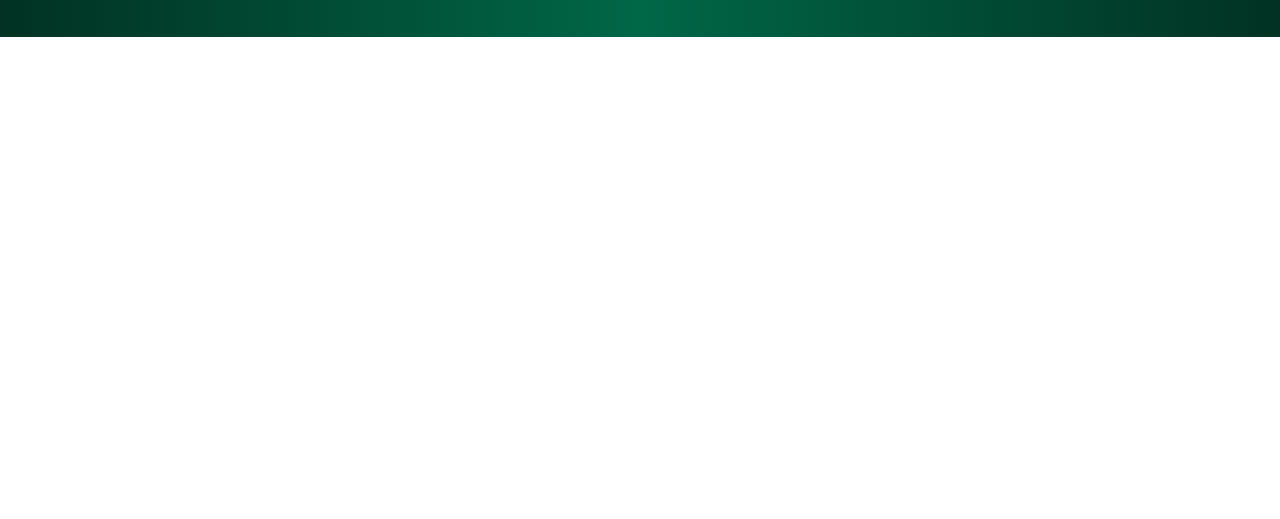
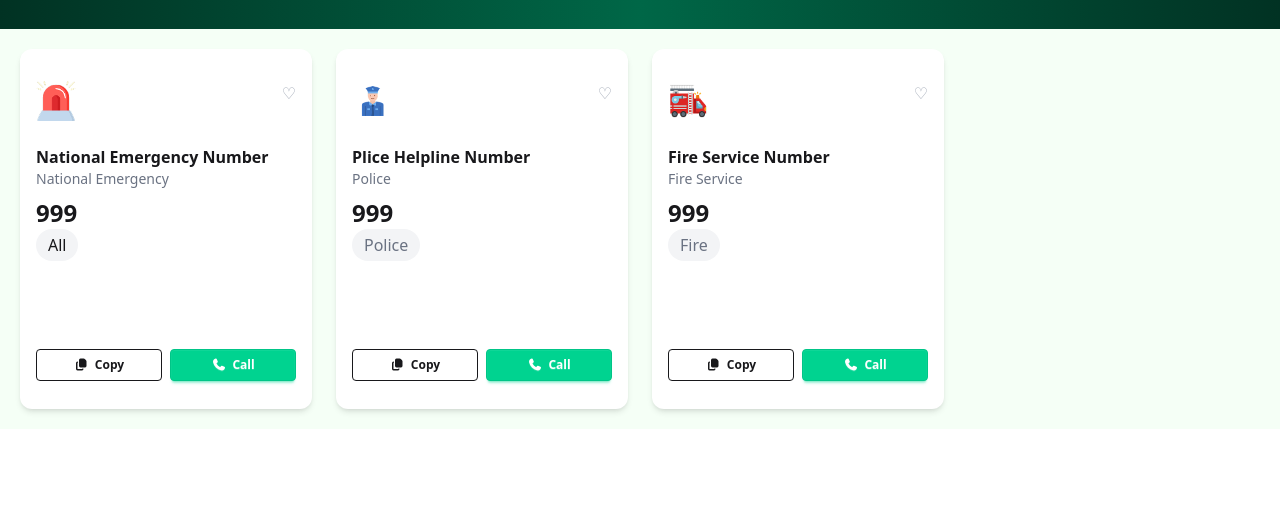
Before and after one commit to SHOnnay/Assignment-5, a plain HTML site: page index.html in a window 1280 px wide. Shown: the part 281-800 px from the top of the page. Drawn offline with nearby package versions, Linux system fonts and the light colour scheme.

Commit message:
3 cards with grid

```diff
--- a/index.html
+++ b/index.html
@@ -5,6 +5,7 @@
     <meta charset="UTF-8">
     <meta name="viewport" content="width=device-width, initial-scale=1.0">
     <title>Emergency Service</title>
+    <link rel="stylesheet" href="https://cdnjs.cloudflare.com/ajax/libs/font-awesome/7.0.0/css/all.min.css" integrity="sha512-DxV+EoADOkOygM4IR9yXP8Sb2qwgidEmeqAEmDKIOfPRQZOWbXCzLC6vjbZyy0vPisbH2SyW27+ddLVCN+OMzQ==" crossorigin="anonymous" referrerpolicy="no-referrer" />
     <link href="https://cdn.jsdelivr.net/npm/daisyui@5" rel="stylesheet" type="text/css" />
     <script src="https://cdn.jsdelivr.net/npm/@tailwindcss/browser@4"></script>
 </head>
@@ -12,13 +13,13 @@
 <body class="bg-white">
 
     <!-- navbar -->
-    <section class="navbar shadow px-4">
+    <section class="navbar px-6">
 
         <!-- left side -->
         <div class="flex-1">
             <div class="flex items-center gap-2 h-[50px] w-[50px]">
                 <img src="./B12-A5-Emergency-Hotline/assets/logo.png" alt="Logo" class="h-[50px] w-[50px]" />
-                <span class="text-xl font-semibold text-[#006747]">Emergency <br>Service</span>
+                <span class="text-xl font-semibold text-[#006747]">Emergency<br>Service</span>
             </div>
         </div>
 
@@ -60,13 +61,101 @@
         <h1 class="text-3xl font-bold">Emergency Service Directory</h1>
 
         <!-- subtitle -->
-        <p class="mt-2 text-sm md:text-base opacity-90 max-w-2xl mx-auto">
+        <p class="mt-2 text-sm opacity-90 max-w-2xl mx-auto">
             Government Emergency Services at Your Fingertips — A Project by Government of the People's Republic of
             Bangladesh
         </p>
     </section>
 
 
+    <!-- ############### -->
+    <!-- main -->
+    <main>
+        <section class="cards bg-[#f5fff6]">
+            <div class="max-w-full grid grid-cols-4 gap-6 p-5">
+                <!-- cards  -->
+                <!-- left side for cards -->
+                <div class="col-span-3">
+                    <div class="grid grid-cols-3 gap-6">
+                        <!-- card 1 -->
+                        <div class="bg-white rounded-xl shadow-md p-4 flex flex-col h-[360px]">
+                            <div class="flex justify-between items-start py-4">
+                                <img src="./B12-A5-Emergency-Hotline/assets/emergency.png" alt="Emergency"
+                                    class="h-10 w-10" />
+
+                                <!-- heart Icon -->
+                                <button class="text-gray-400">♡</button>
+                            </div>
+
+                            <h3 class="mt-2 font-semibold">National Emergency Number</h3>
+                            <p class="text-sm text-gray-500">National Emergency</p>
+                            <p class="text-2xl font-bold mt-2">999</p>
+                            <p class="flex justify-center items-center bg-gray-100 px-3 py-1 w-fit rounded-2xl text-gray-5000">All</p>
+
+                            <!-- buttons -->
+                            <div class="mt-auto flex gap-2 pt-4 pb-3">
+                                <button class="btn btn-outline btn-sm flex-1 copyBtn"><i class="fa-solid fa-copy"></i> Copy</button>
+                                <button class="btn btn-success btn-sm text-white flex-1 callBtn"><i class="fa-solid fa-phone"></i> Call</button>
+                            </div>
+                        </div>
+
+                        <!-- card 2 -->
+                        <div class="bg-white rounded-xl shadow-md p-4 flex flex-col h-[360px]">
+                            <div class="flex justify-between items-start py-4">
+                                <img src="./B12-A5-Emergency-Hotline/assets/police.png" alt="police"
+                                    class="h-10 w-10" />
+
+                                <!-- heart Icon -->
+                                <button class="text-gray-400">♡</button>
+                            </div>
+
+                            <h3 class="mt-2 font-semibold">Plice Helpline Number</h3>
+                            <p class="text-sm text-gray-500">Police</p>
+                            <p class="text-2xl font-bold mt-2">999</p>
+                            <p class="flex justify-center items-center bg-gray-100 px-3 py-1 w-fit rounded-2xl text-gray-500">Police</p>
+
+                            <!-- buttons -->
+                            <div class="mt-auto flex gap-2 pt-4 pb-3">
+                                <button class="btn btn-outline btn-sm flex-1 copyBtn"><i class="fa-solid fa-copy"></i> Copy</button>
+                                <button class="btn btn-success btn-sm text-white flex-1 callBtn"><i class="fa-solid fa-phone"></i> Call</button>
+                            </div>
+                        </div>
+
+                        <!-- card 3 -->
+                        <div class="bg-white rounded-xl shadow-md p-4 flex flex-col h-[360px]">
+                            <div class="flex justify-between items-start py-4">
+                                <img src="./B12-A5-Emergency-Hotline/assets/fire-service.png" alt="fire service"
+                                    class="h-10 w-10" />
+
+                                <!-- heart Icon -->
+                                <button class="text-gray-400">♡</button>
+                            </div>
+
+                            <h3 class="mt-2 font-semibold">Fire Service Number</h3>
+                            <p class="text-sm text-gray-500">Fire Service</p>
+                            <p class="text-2xl font-bold mt-2">999</p>
+                            <p class="flex justify-center items-center bg-gray-100 px-3 py-1 w-fit rounded-2xl text-gray-500">Fire</p>
+
+                            <!-- buttons -->
+                            <div class="mt-auto flex gap-2 pt-4 pb-3">
+                                <button class="btn btn-outline btn-sm flex-1 copyBtn"><i class="fa-solid fa-copy"></i> Copy</button>
+                                <button class="btn btn-success btn-sm text-white flex-1 callBtn"><i class="fa-solid fa-phone"></i> Call</button>
+                            </div>
+                        </div>
+
+                    </div>
+                </div>
+
+                <!-- history  -->
+                <!-- right for history -->
+                <div class="col-span-1">
+
+                </div>
+            </div>
+
+        </section>
+    </main>
+
 </body>
 
 </html>
```
